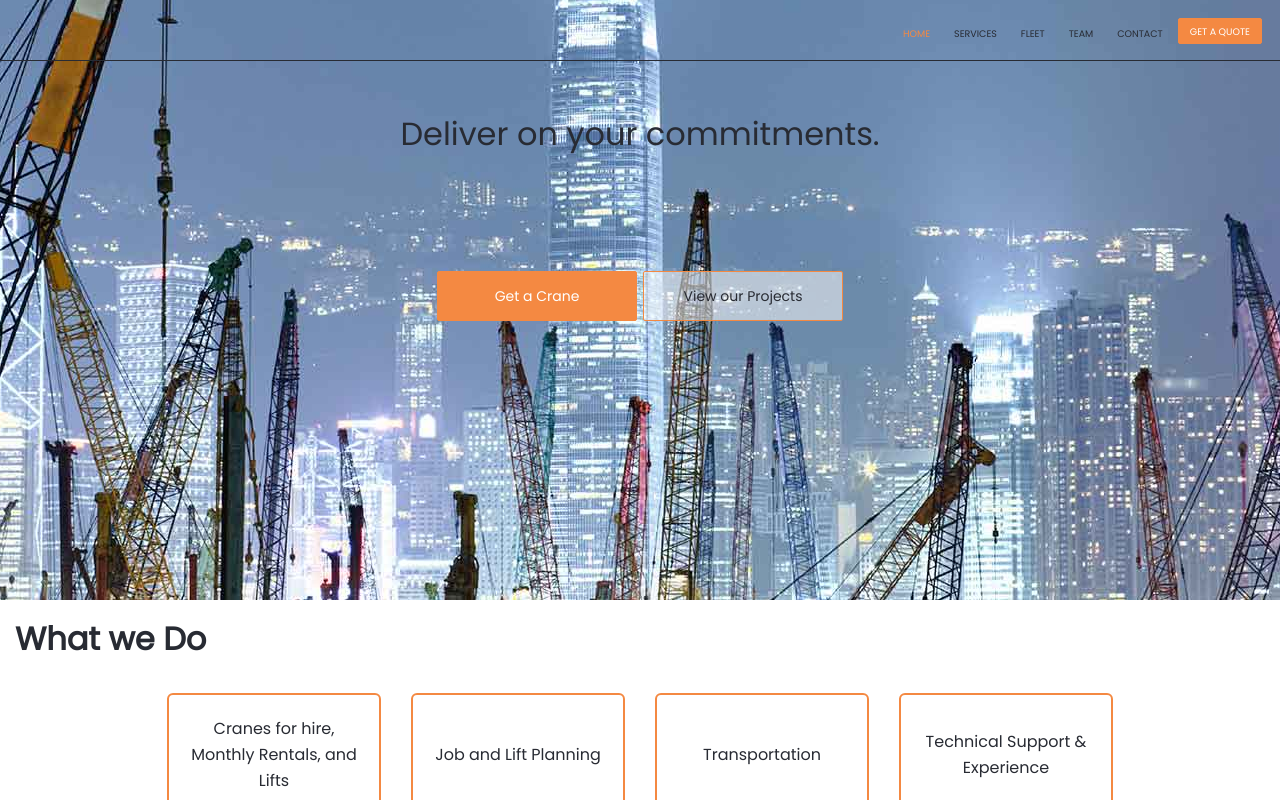
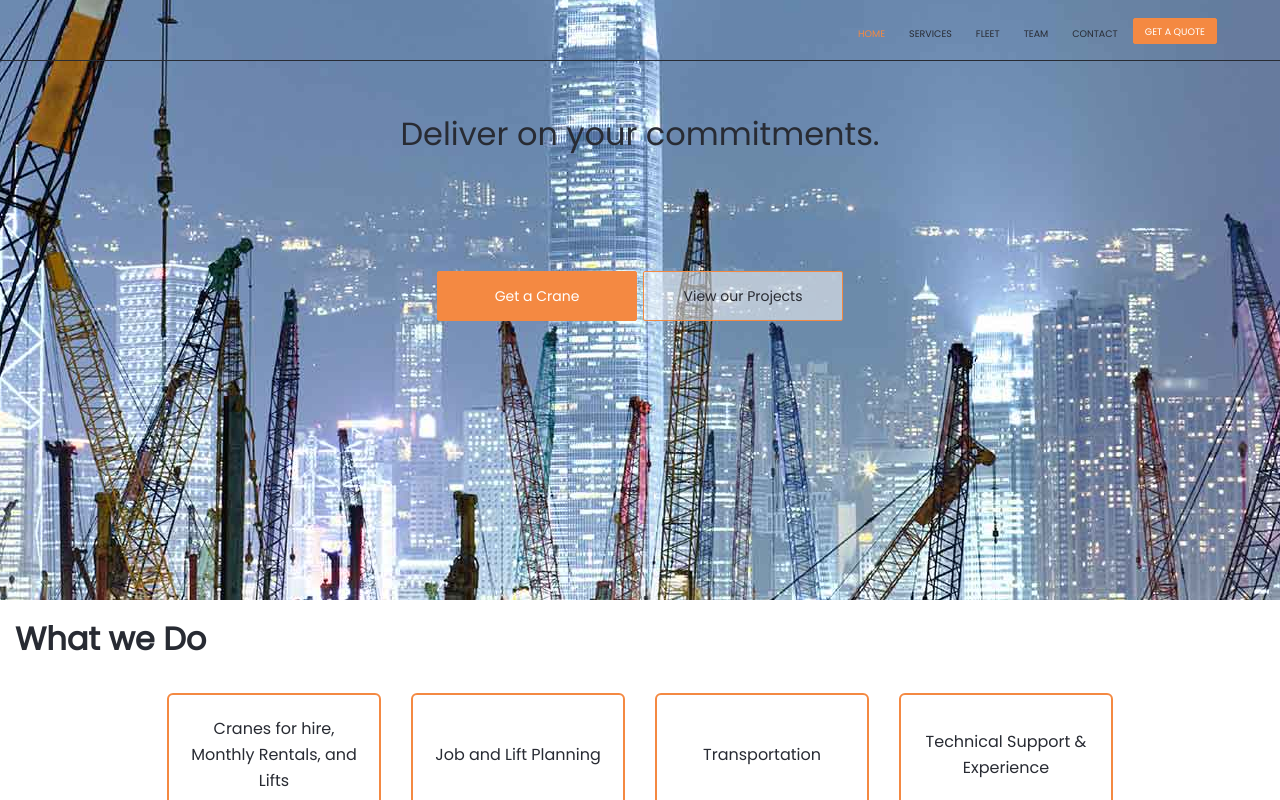
Before and after one commit to megacranes/newyearnewme, a Vue app: page /#/ in a window 1280 px wide. Shown: the top 800 px of the page. Built offline with nearby package versions, Linux system fonts and the light colour scheme.

Commit message:
fixed navbar should be fixed

```diff
--- a/src/App.vue
+++ b/src/App.vue
@@ -11,5 +11,6 @@ export default {
 <style lang="scss">
 body {
   margin: 0;
+  overflow-y: scroll;
 }
 </style>
--- a/src/components/NavigationBar/NavigationBar.vue
+++ b/src/components/NavigationBar/NavigationBar.vue
@@ -1,5 +1,6 @@
 <template lang="pug">
 .navigation-bar(:style="navBarStyle")
+  .navigation-bar-container
     .logo
     .request-quote
       button.button.action-item-btn.small
@@ -75,14 +76,18 @@ export default {
 
 .navigation-bar {
   overflow: hidden;
-  width: calc(100% - 30px);
+  width: 100%;
   position: fixed;
   display: block;
-  padding: $padding-med;
   z-index: 10;
   height: $desktop-header-height;
-  vertical-align: middle;
   border-bottom: 1px solid $grey;
+  padding: $padding-med 0;
+
+  .navigation-bar-container {
+    position: relative;
+    display: inline-block;
+    width: calc(100% - 60px);
 
     .logo {
       float: left;
@@ -107,4 +112,5 @@ export default {
       float: right;
     }
   }
+}
 </style>
```
Lines whose indentation alone changed are shown as unchanged.
